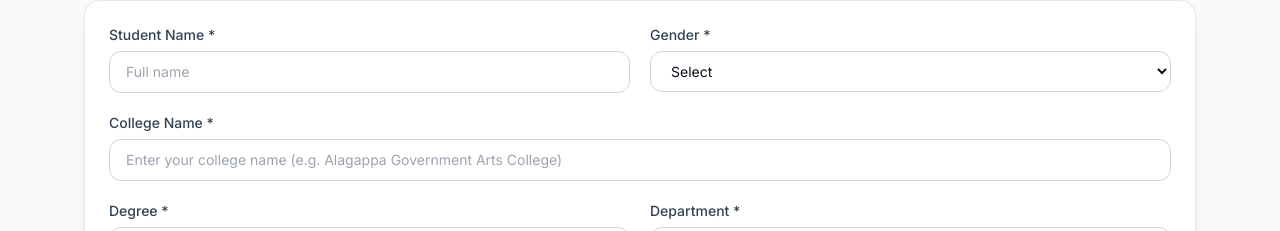
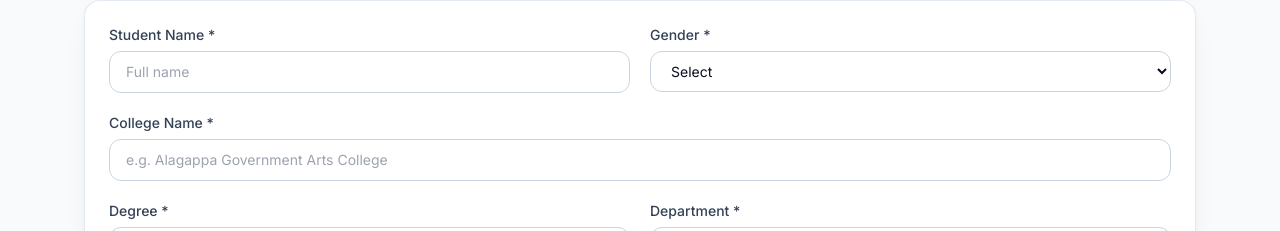
Before and after one commit to vigneshvicky1312/CareerGuidance, a React (Vite) app: page /register in a window 1280 px wide. Shown: the part 308-539 px from the top of the page. Built offline with nearby package versions, Linux system fonts and the light colour scheme.

Commit message:
Use plain text input for College Name field without datalist suggestions

```diff
--- a/src/components/RegistrationForm.jsx
+++ b/src/components/RegistrationForm.jsx
@@ -1,7 +1,6 @@
 import { useState, useCallback } from 'react'
 import { useNavigate } from 'react-router-dom'
 import eventConfig from '../config/eventConfig'
-import colleges from '../config/colleges'
 import { registerStudent } from '../services/studentService'
 import { Loader2 } from 'lucide-react'
 import Toast from './Toast'
@@ -119,17 +118,10 @@ export default function RegistrationForm() {
             <label htmlFor="college">College Name *</label>
             <input
               id="college"
-              list="college-options"
               value={form.college}
               onChange={(e) => update('college', e.target.value)}
-              placeholder="Enter your college name (e.g. Alagappa Government Arts College)"
-              autoComplete="off"
+              placeholder="e.g. Alagappa Government Arts College"
             />
-            <datalist id="college-options">
-              {colleges.map((c) => (
-                <option key={c} value={c} />
-              ))}
-            </datalist>
             {errors.college && <p className="mt-1 text-xs text-red-600">{errors.college}</p>}
           </div>
 
```
